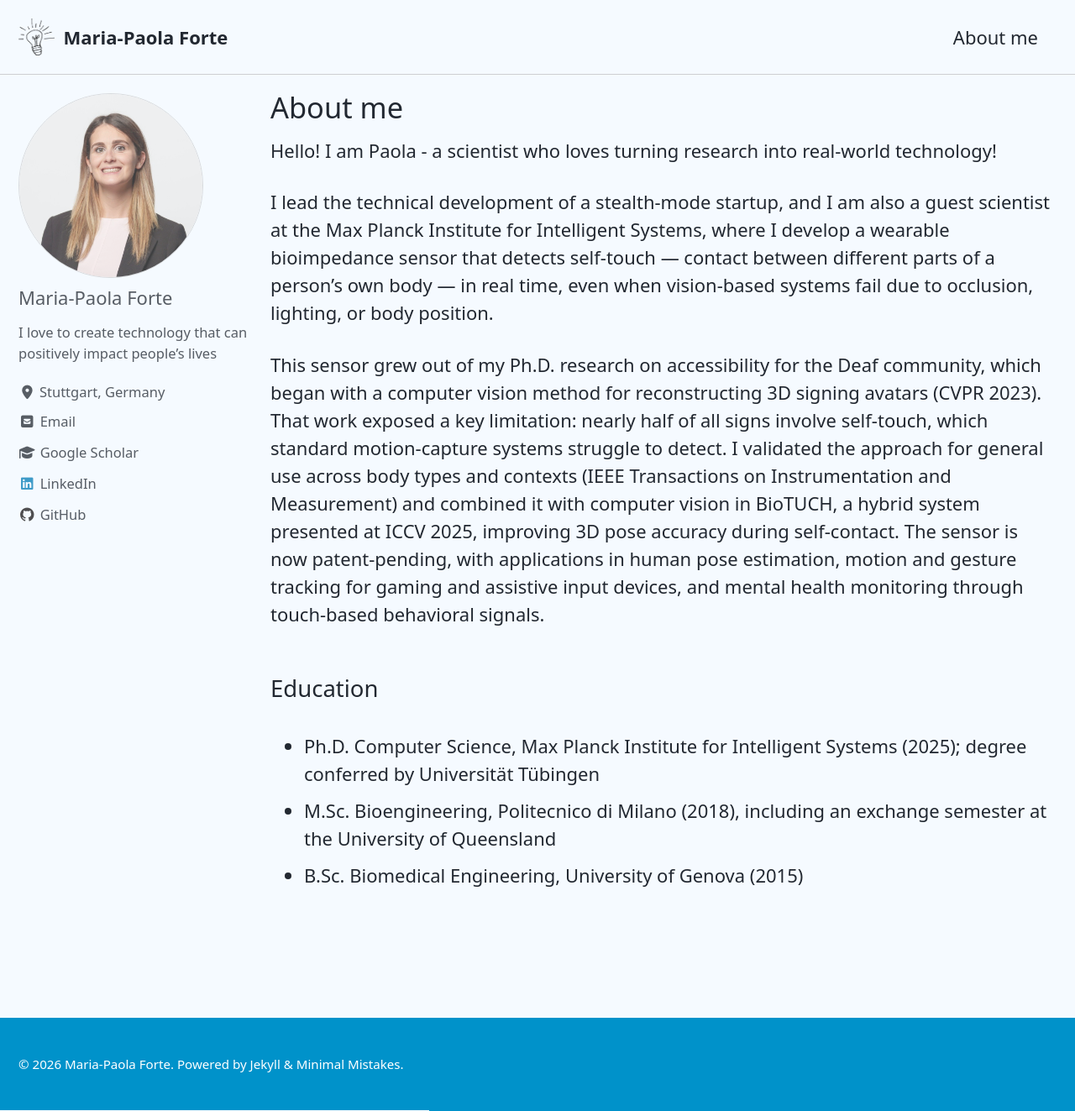
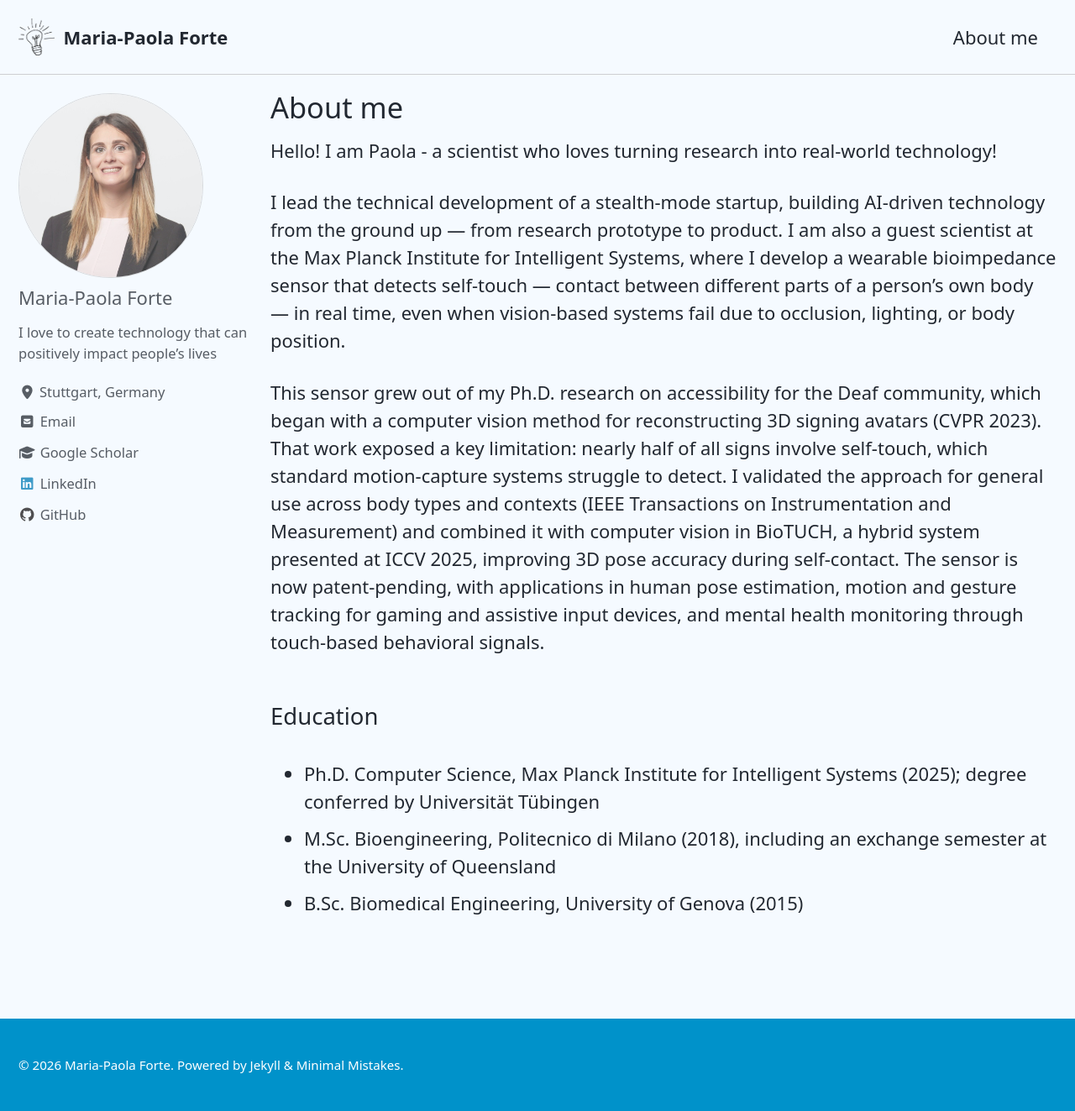
Before and after one commit to MPForte/MPForte.github.io, a Jekyll site: the page built from _pages/index.md, in a window 1280 px wide and 1323 px high. Shown: the whole window at 84% size. Built offline with Jekyll 4.4.1, drawn with Linux system fonts in a browser that asks for light colours; cached includes are drawn as plain includes.

Commit message:
Update index.md

```diff
--- a/_pages/index.md
+++ b/_pages/index.md
@@ -9,7 +9,7 @@
 
 Hello! I am Paola - a scientist who loves turning research into real-world technology!
 
-I lead the technical development of a stealth-mode startup, and I am also a guest scientist at the Max Planck Institute for Intelligent Systems, where I develop a wearable bioimpedance sensor that detects self-touch — contact between different parts of a person's own body — in real time, even when vision-based systems fail due to occlusion, lighting, or body position.
+I lead the technical development of a stealth-mode startup, building AI-driven technology from the ground up — from research prototype to product. I am also a guest scientist at the Max Planck Institute for Intelligent Systems, where I develop a wearable bioimpedance sensor that detects self-touch — contact between different parts of a person's own body — in real time, even when vision-based systems fail due to occlusion, lighting, or body position.
 
 This sensor grew out of my Ph.D. research on accessibility for the Deaf community, which began with a computer vision method for reconstructing 3D signing avatars (CVPR 2023). That work exposed a key limitation: nearly half of all signs involve self-touch, which standard motion-capture systems struggle to detect. I validated the approach for general use across body types and contexts (IEEE Transactions on Instrumentation and Measurement) and combined it with computer vision in BioTUCH, a hybrid system presented at ICCV 2025, improving 3D pose accuracy during self-contact. The sensor is now patent-pending, with applications in human pose estimation, motion and gesture tracking for gaming and assistive input devices, and mental health monitoring through touch-based behavioral signals.
 
```
